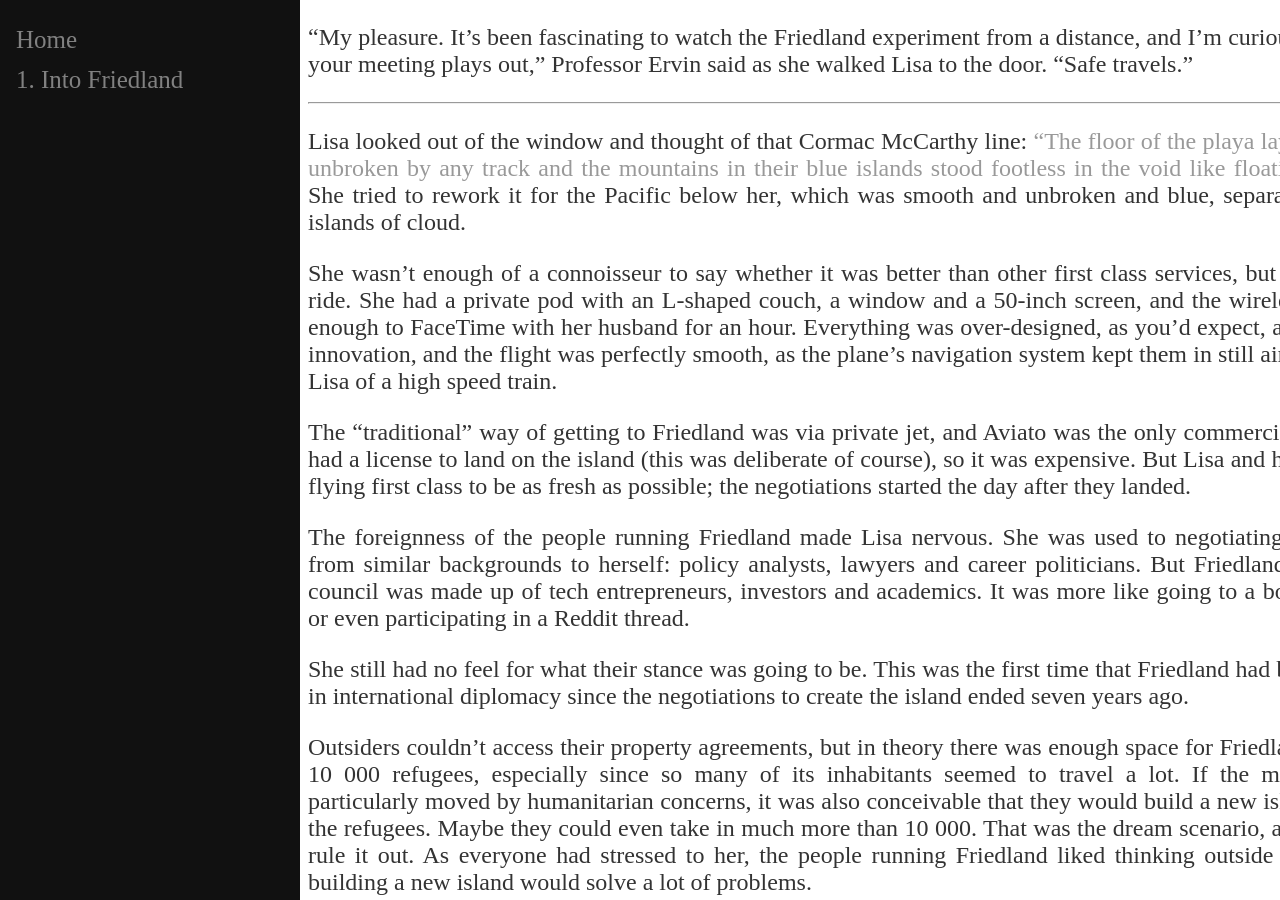
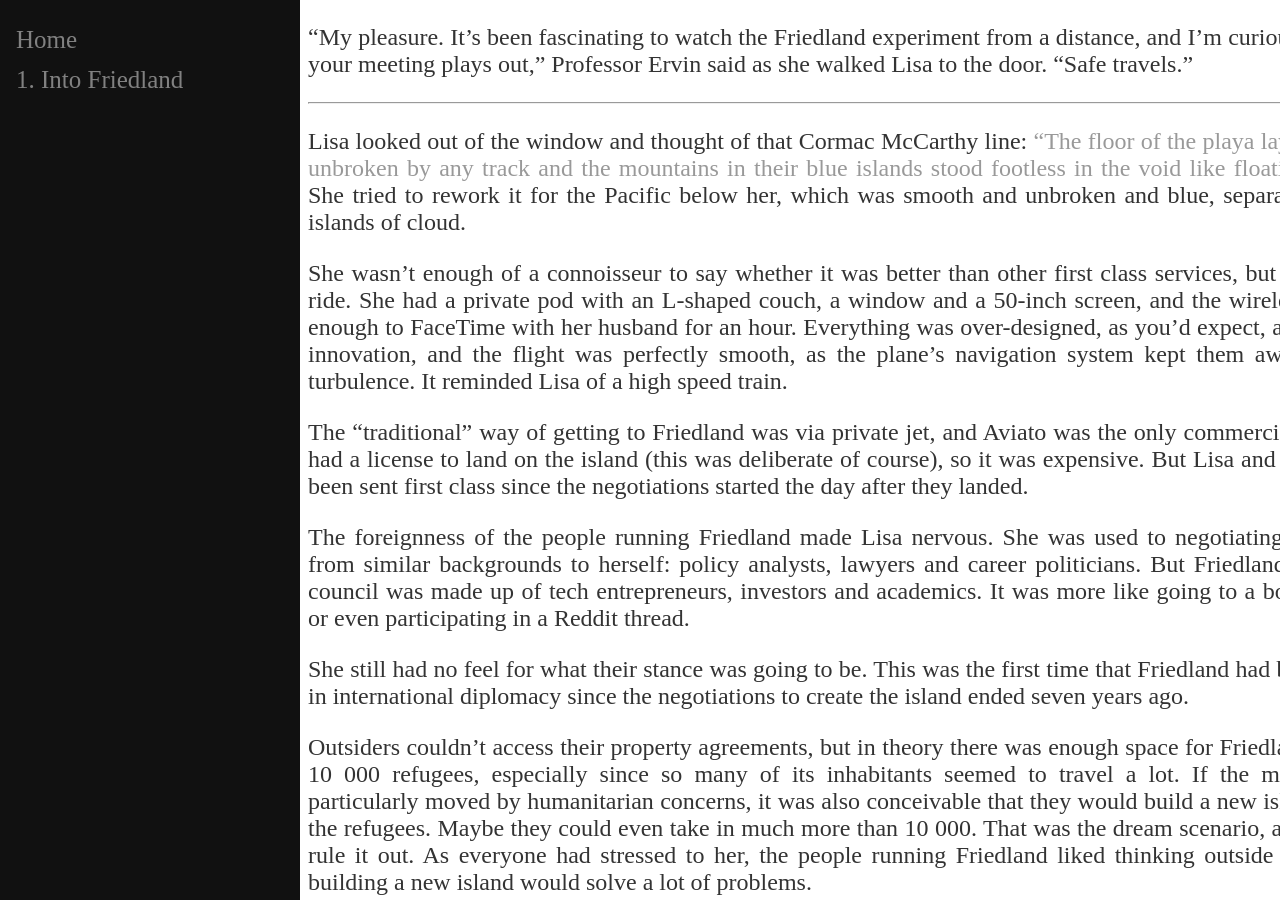
Before and after one commit to fylobc/fylobc.github.io, a Jekyll site: the page built from _parts/Part_0.md, in a window 1280 px wide and 900 px high, scrolled down 983 px. Built offline with Jekyll 4.4.1, drawn with Linux system fonts in a browser that asks for light colours.

Commit message:
Edited part 1

```diff
--- a/_parts/Part_0.md
+++ b/_parts/Part_0.md
@@ -29,9 +29,9 @@ Lisa nodded and looked through the notes she had made in preparation for the mee
 
 Lisa looked out of the window and thought of that Cormac McCarthy line: <a href="https://books.google.com/books?id=s-QzccStux4C&pg=PA114&lpg=PA114&dq=The+floor+of+the+playa+lay+smooth+and+unbroken+by+any&source=bl&ots=hpVYn0bIij&sig=0Ge8koeRhV5zK1xzXlc8HTp0kCs&hl=en&sa=X&ved=0ahUKEwiYo8CB-67bAhVCqFQKHSUSC7cQ6AEIOzAC#v=onepage&q=The%20floor%20of%20the%20playa%20lay%20smooth%20and%20unbroken%20by%20any&f=false">“The floor of the playa lay smooth and unbroken by any track and the mountains in their blue islands stood footless in the void like floating temples.”</a> She tried to rework it for the Pacific below her, which was smooth and unbroken and blue, separated by white islands of cloud.
 
-She wasn’t enough of a connoisseur to say whether it was better than other first class services, but it was a nice ride. She had a private pod with an L-shaped couch, a window and a 50-inch screen, and the wireless was good enough to FaceTime with her husband for an hour. Everything was over-designed, as you’d expect, advertising its innovation, and the flight was perfectly smooth, as the plane’s navigation system kept them in still air. It reminded Lisa of a high speed train.
+She wasn’t enough of a connoisseur to say whether it was better than other first class services, but it was a nice ride. She had a private pod with an L-shaped couch, a window and a 50-inch screen, and the wireless was good enough to FaceTime with her husband for an hour. Everything was over-designed, as you’d expect, advertising its innovation, and the flight was perfectly smooth, as the plane’s navigation system kept them away from any turbulence. It reminded Lisa of a high speed train.
 
-The “traditional” way of getting to Friedland was via private jet, and Aviato was the only commercial airline that had a license to land on the island (this was deliberate of course),  so it was expensive. But Lisa and her team were flying first class to be as fresh as possible; the negotiations started the day after they landed.
+The “traditional” way of getting to Friedland was via private jet, and Aviato was the only commercial airline that had a license to land on the island (this was deliberate of course),  so it was expensive. But Lisa and her team had been sent first class since the negotiations started the day after they landed.
 
 The foreignness of the people running Friedland made Lisa nervous. She was used to negotiating with people from similar backgrounds to herself: policy analysts, lawyers and career politicians. But Friedland’s governing council was made up of tech entrepreneurs, investors and academics. It was more like going to a board meeting, or even participating in a Reddit thread.
 
```
